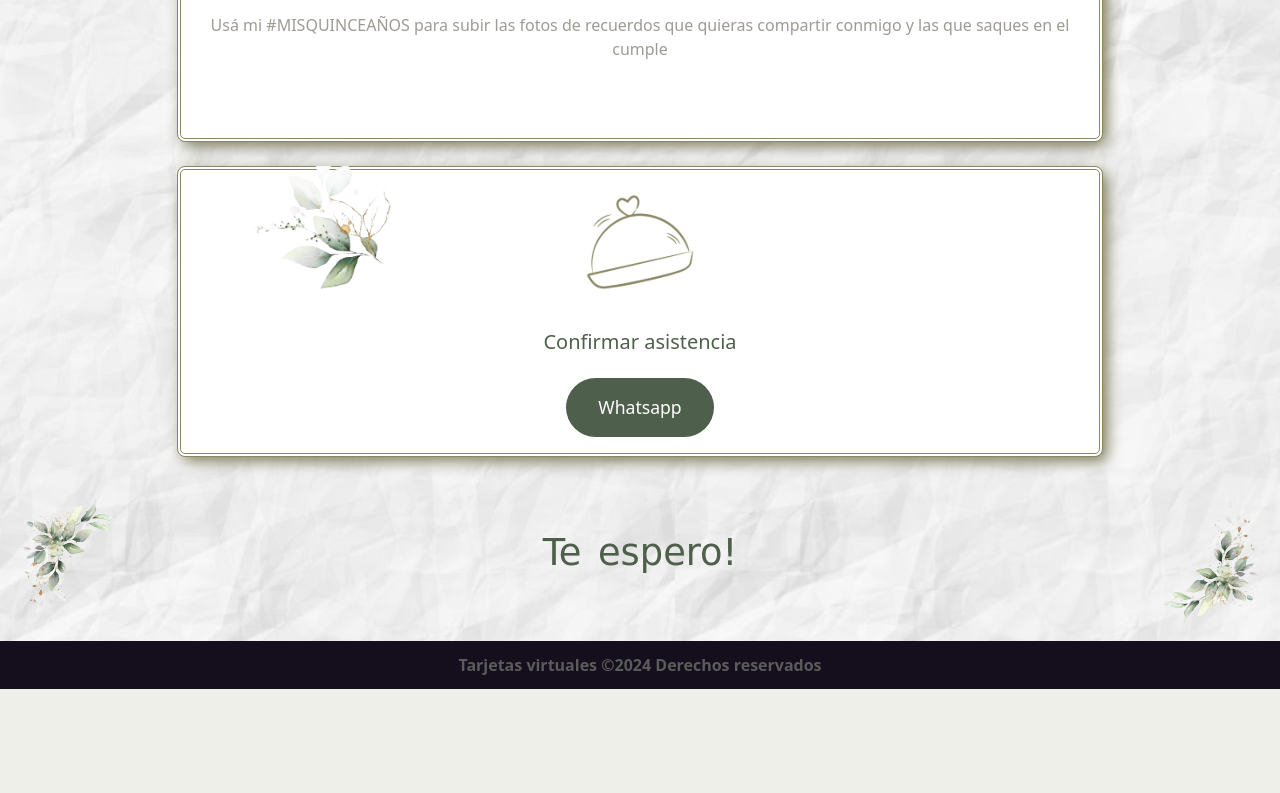
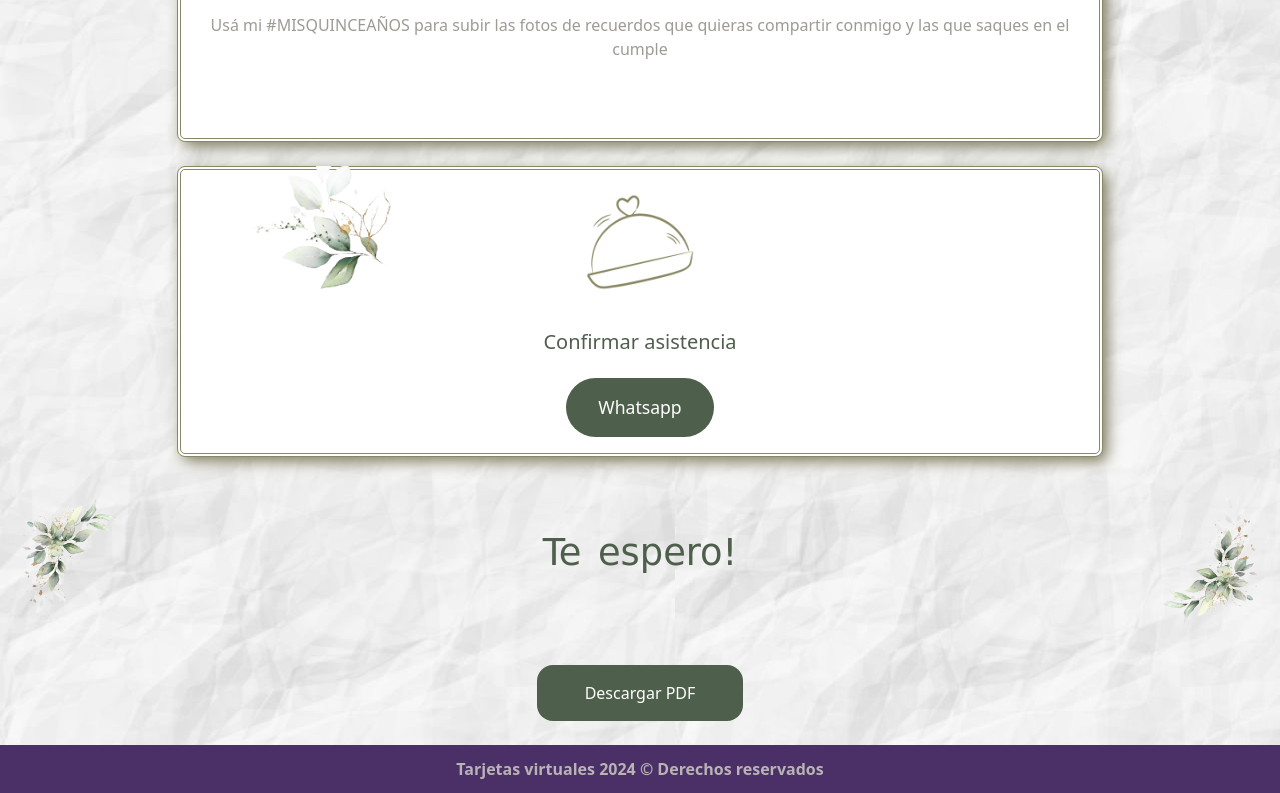
Before and after one commit to loubillone/demo-tarjeta, a plain HTML site: page index.html in a window 1280 px wide. Shown: the part 1513-2306 px from the top of the page. Before the commit the page ends 2202 px from the top, so only its background shows below. Drawn offline with nearby package versions, Linux system fonts and the light colour scheme; a web font is replaced by a local one.

Commit message:
creación botón de pdf

```diff
--- a/css/style.css
+++ b/css/style.css
@@ -132,12 +132,27 @@ main h2 {
   padding: 1rem;
 }
 
+/*BOTON CARDS */
 .btn-card-seccion {
   border-radius: 5rem;
   background-color: #4e5f4b;
   border: none;
   font-size: 1.1rem;
   padding: 1rem 2rem 1rem 2rem;
+}
+
+/*BOTON DESCARGA */
+.btn-descarga {
+  border-radius: 1rem;
+  background-color: #4e5f4b;
+  border: none;
+  font-size: 1rem;
+  padding: 1rem 3rem 1rem 3rem;
+}
+
+.btn-descarga a {
+  text-decoration: none;
+  color: white;
 }
 
 /*FLOR DECORATIVA CARDS */
@@ -185,7 +200,7 @@ footer img {
 /*MARCA */
 
 .publicidad {
-  background-color: rgb(21, 14, 29);
+  background-color: rgb(74, 48, 103);
   height: 3rem;
   display: flex;
   align-items: center;
@@ -195,5 +210,5 @@ footer img {
 
 .publicidad span {
   font-weight: bold;
-  color: rgb(91, 91, 91);
+  color: rgb(185, 179, 179);
 }
--- a/index.html
+++ b/index.html
@@ -236,8 +236,21 @@
       </div>
     </footer>
 
+    <!--Descargar PDF-->
+
+    <div class="container">
+      <div class="row">
+        <div class="col d-flex justify-content-center">
+          <button class="btn-descarga my-4">
+            <a href="./assets/PAW PATROL LINKEADO.pdf" download
+              >Descargar PDF</a
+            >
+          </button>
+        </div>
+      </div>
+    </div>
     <div class="publicidad">
-      <span>Tarjetas virtuales &copy;2024 Derechos reservados</span>
+      <span>Tarjetas virtuales 2024 &copy; Derechos reservados</span>
     </div>
 
     <script src="https://use.fontawesome.com/c2813ccf5b.js"></script>
```
Also changed, not shown: 1 other file.
